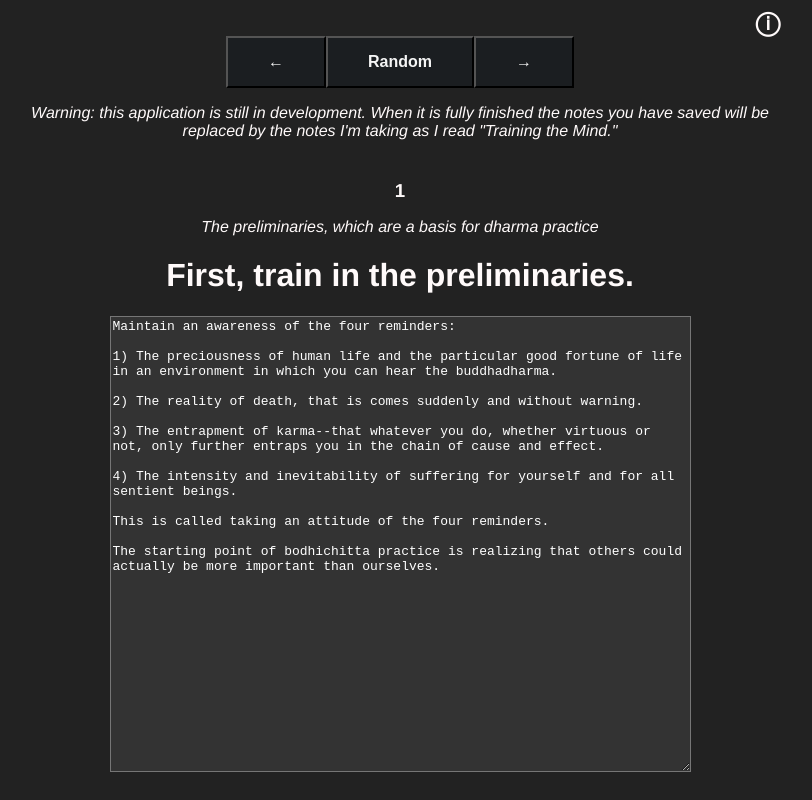
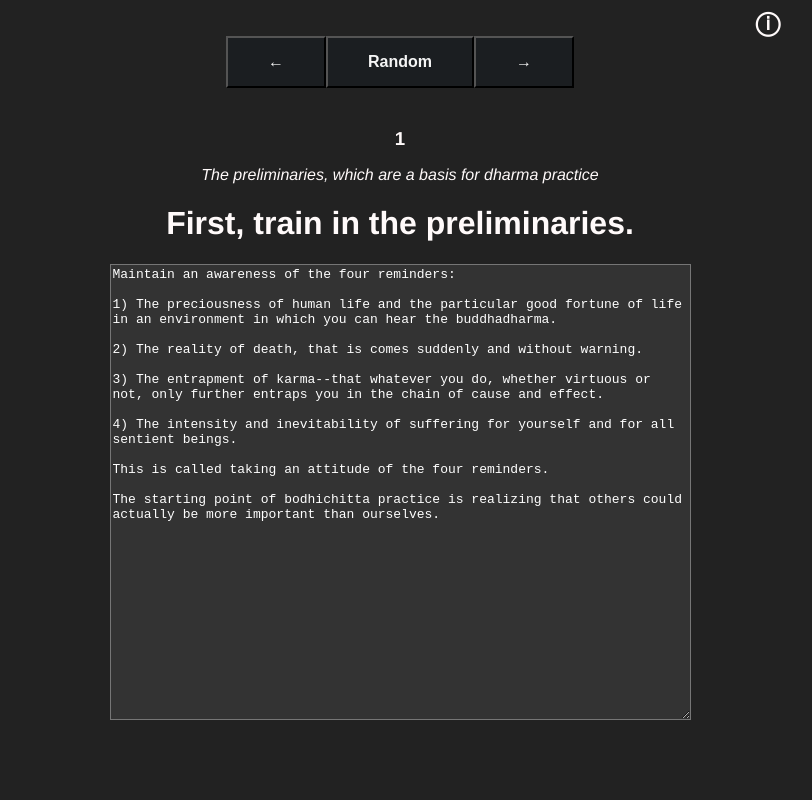
Before and after one commit to shonin/lojong, a Vue app: page / in a window 1280 px wide. Shown: the whole page, without its empty margins (240-1052 px from the left). Built offline with nearby package versions, Linux system fonts and the light colour scheme.

Commit message:
move warning to about

```diff
--- a/src/App.vue
+++ b/src/App.vue
@@ -8,10 +8,6 @@
             <button v-on:click="prevCard">&larr;</button>
             <button v-on:click="randomCard">Random</button>
             <button v-on:click="nextCard">&rarr;</button>
-            <p><i>
-                Warning: this application is still in development. When it is fully finished the notes you have saved
-                will be replaced by the notes I'm taking as I read "Training the Mind."
-            </i></p>
             <Card v-bind:currentCard="currentCard" />
         </div>
         <div id="about" v-else>
--- a/src/components/About.vue
+++ b/src/components/About.vue
@@ -6,6 +6,12 @@
             the slogans of Lojong. Here's a few things you should know:
         </p>
         <ul>
+            <li>
+                <i>
+                Warning: this application is still in development. When it is fully finished the notes you have saved
+                will be replaced by the notes I'm taking as I read "Training the Mind."
+                </i>
+            </li>
             <li>
                 All changes you make to the notes of each card will persist in your browser's local storage. There is no
                 save button, this is done automatically.
```
